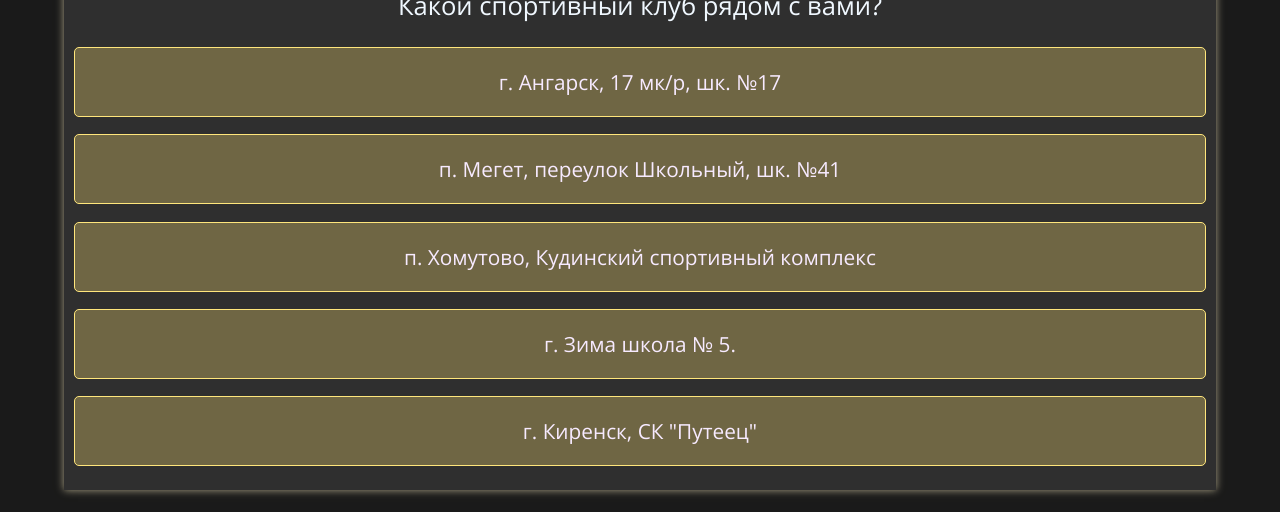
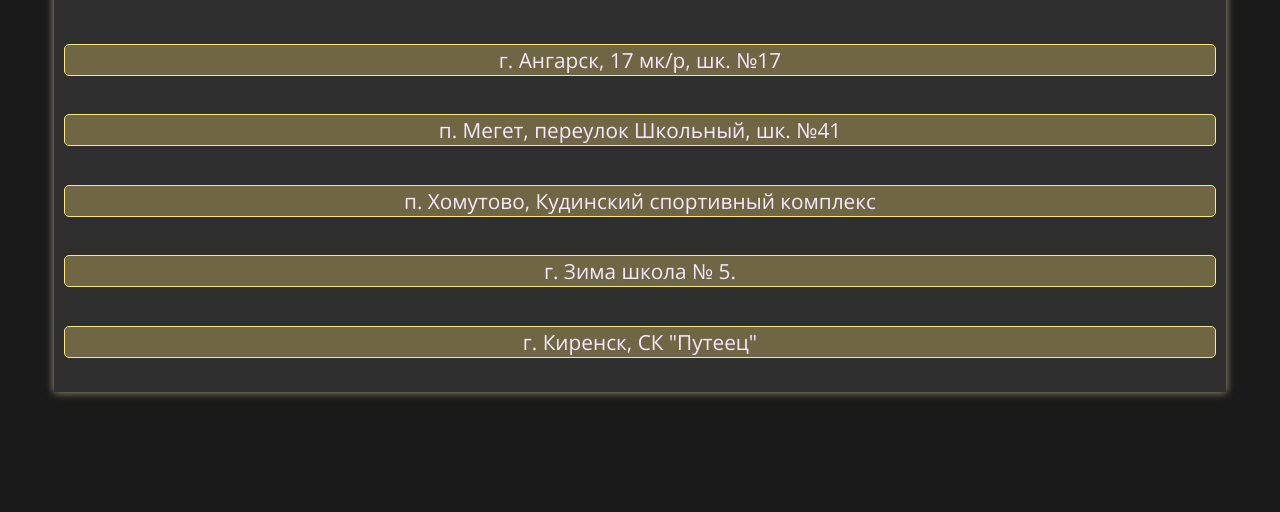
Before and after one commit to Ko1iya/mma, a React (Create React App) app: page / in a window 1280 px wide. Shown: the part 210-722 px from the top of the page. Built offline with nearby package versions, Linux system fonts and the light colour scheme.

Commit message:
xl-fix-branches

```diff
--- a/package.json
+++ b/package.json
@@ -4,6 +4,7 @@
   "homepage": "https://ko1iya.github.io/mma/",
   "private": true,
   "dependencies": {
+    "@splidejs/splide": "^4.1.4",
     "@testing-library/jest-dom": "^5.16.5",
     "@testing-library/react": "^13.4.0",
     "@testing-library/user-event": "^13.5.0",
--- a/src/App.tsx
+++ b/src/App.tsx
@@ -1,7 +1,21 @@
 import { useEffect, useState } from "react"
 import styles from "./app.module.css"
+import React from "react"
 
 import MyApp from "./components/MyApp/MyApp"
+import Branches from "./components/Branches/Branches"
+
+//------------------------
+interface IAppContext {
+  location: string | null
+  editLocation: () => void
+}
+
+export const AppContext = React.createContext<IAppContext>({
+  location: null,
+  editLocation: () => null,
+})
+//------------------------
 
 function App() {
   const [loading, setLoading] = useState(true)
@@ -15,7 +29,30 @@ function App() {
     return () => clearTimeout(timer)
   }, [])
 
+  //-----------------------------------------
+  // Реализация блока выбора филиала
+  const [location, setLocation] = useState(localStorage.getItem("location"))
+
+  function handlerChangeLocation(param: string) {
+    setLocation(param)
+  } // для передачи в компонент Branches
+
+  function editLocation() {
+    setLocation(null)
+  } // для редактирования location, передается в компонент LocationTitle
+
+  // Эффект, который реагирует на изменение location и записывает значение в localStorage
+  useEffect(() => {
+    const storedLocation = localStorage.getItem("location")
+    if (storedLocation !== location) {
+      localStorage.setItem("location", `${location}`)
+    }
+  }, [location])
+
+  //-----------------------------------------
+
   return (
+    <AppContext.Provider value={{ location, editLocation }}>
       <div className={styles.app}>
         {loading ? (
           <div className={styles.loading}>
@@ -26,10 +63,13 @@ function App() {
               <span className={styles.dot}></span>
             </div>
           </div>
+        ) : location == null ? (
+          <Branches changeLocation={handlerChangeLocation}></Branches>
         ) : (
           <MyApp />
         )}
       </div>
+    </AppContext.Provider>
   )
 }
 
--- a/src/components/AboutUs/AboutUs.tsx
+++ b/src/components/AboutUs/AboutUs.tsx
@@ -33,7 +33,7 @@ function AboutUs(prop: AboutUsProps) {
   return (
     <div className={styles.aboutUs}>
       <div
-        style={{ height: `${stateText ? heightText : 350}px` }}
+        style={{ height: `${stateText ? heightText : 360}px` }}
         className={`${styles.aboutContainer} ${
           stateText && styles.aboutContainerOpen
         }`}
--- a/src/components/AboutUs/aboutUs.module.css
+++ b/src/components/AboutUs/aboutUs.module.css
@@ -3,6 +3,7 @@
   flex-direction: column;
   justify-content: center;
   align-items: center;
+  width: 100%;
 }
 
 .aboutContainer {
--- a/src/components/Branches/branches.module.css
+++ b/src/components/Branches/branches.module.css
@@ -1,23 +1,20 @@
 .containerBranches {
   background: rgb(26, 26, 26);
-  position: fixed;
   width: 100vw;
-  height: 100vh;
-  top: 0;
-  left: 0;
-  z-index: 9999;
+  height: auto;
+  min-height: 100vh;
   display: flex;
   justify-content: center;
-  padding-top: 100px;
-  overflow: hidden;
+  padding-top: 44px;
 }
 
 .branches {
   background: rgb(47, 47, 47);
   width: 90%;
-  height: 600px;
+  height: auto;
   padding: 10px;
-  box-sizing: border-box;
+  max-height: 538px;
+
   box-shadow: 0px 0px 8px 0px rgba(247, 235, 192, 0.66);
   display: flex;
   align-items: center;
--- a/src/components/ButBranche/butBranche.module.css
+++ b/src/components/ButBranche/butBranche.module.css
@@ -10,5 +10,5 @@
   font-family: "Open Sans", "Segoe UI", "Roboto", "Oxygen", "Ubuntu",
     "Cantarell", "Fira Sans", "Droid Sans", "Helvetica Neue", sans-serif;
   width: 100%;
-  height: 70px;
+  height: auto;
 }
--- a/src/components/LocationTitle/LocationTitle.tsx
+++ b/src/components/LocationTitle/LocationTitle.tsx
@@ -1,5 +1,5 @@
 import styles from "./locationTitle.module.css"
-
+import ButBackToBranches from "../../img/ButBackToBranches.svg"
 interface IlocationMap {
   [key: number]: string
 }
@@ -22,7 +22,7 @@ function LocationTitle(prop: LocationTitleProps) {
   const num = value ? +value : null
   return (
     <button className={styles.locationTitle} onClick={() => editLocation()}>
-      {num ? locationMap[num] : null}
+      <img src={ButBackToBranches} alt='Назад' />
     </button>
   )
 }
--- a/src/components/Main/Main.tsx
+++ b/src/components/Main/Main.tsx
@@ -1,4 +1,4 @@
-import React, { useState, useEffect } from "react"
+import React, { useState, useEffect, useContext } from "react"
 import styles from "./main.module.css"
 import icon from "../../logo.svg"
 import cups from "../../img/Cubs.jpeg"
@@ -8,41 +8,22 @@ import Branches from "../Branches/Branches"
 import LocationTitle from "../LocationTitle/LocationTitle"
 import Map from "../Map/Map"
 import TwoGisModal from "../TwoGisModal/TwoGisModal"
+import { AppContext } from "../../App"
 
 interface MainProps {}
 
 function Main(prop: MainProps) {
-  const [location, setLocation] = useState(localStorage.getItem("location")) // для определения локации
-
   const [twoGisModalOpen, setTwoGisModalOpen] = useState(false)
 
   function handlerModalOpen() {
     setTwoGisModalOpen((pre) => !pre)
   }
 
-  function handlerChangeLocation(param: string) {
-    setLocation(param)
-  } // для передачи в компонент Branches
-
-  function editLocation() {
-    setLocation(null)
-  } // для редактирования location, передается в компонент LocationTitle
-
-  // Эффект, который реагирует на изменение location и записывает значение в localStorage
-  useEffect(() => {
-    const storedLocation = localStorage.getItem("location")
-    if (storedLocation !== location) {
-      localStorage.setItem("location", `${location}`)
-    }
-  }, [location])
+  const { editLocation, location } = useContext(AppContext)
 
   return (
     <main className={styles.main}>
       <LocationTitle editLocation={editLocation} value={location} />
-
-      {location == null && (
-        <Branches changeLocation={handlerChangeLocation}></Branches>
-      )}
 
       <img className={styles.img} src={icon} alt='Эмблема клуба' />
       <AboutUs title='Наш клуб с историей' img={cups}>
--- a/src/components/TwoGisModal/twoGisModal.module.css
+++ b/src/components/TwoGisModal/twoGisModal.module.css
@@ -13,7 +13,7 @@
 }
 
 .twoGisModalContainer {
-  width: 325px;
+  width: 314px;
   height: 142px;
   background: rgb(47, 47, 47);
   box-shadow: 0px 0px 8px 0px rgba(247, 235, 192, 0.66);
```
Also changed, not shown: src/img/ButBackToBranches.svg (added), 1 other file (tests, documents, lock files or other folders). Lines whose indentation alone changed are shown as unchanged.
